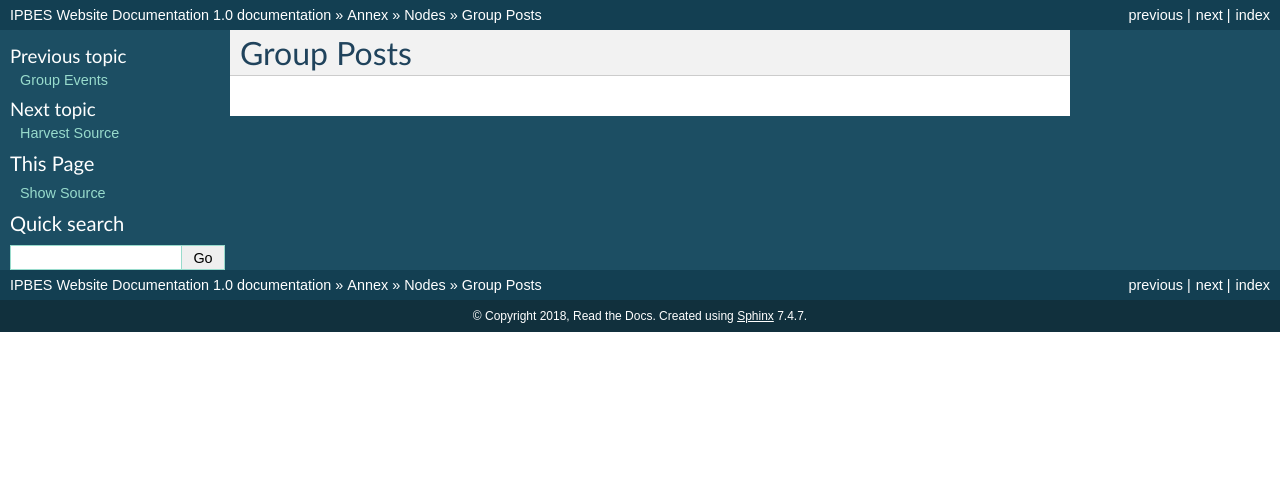
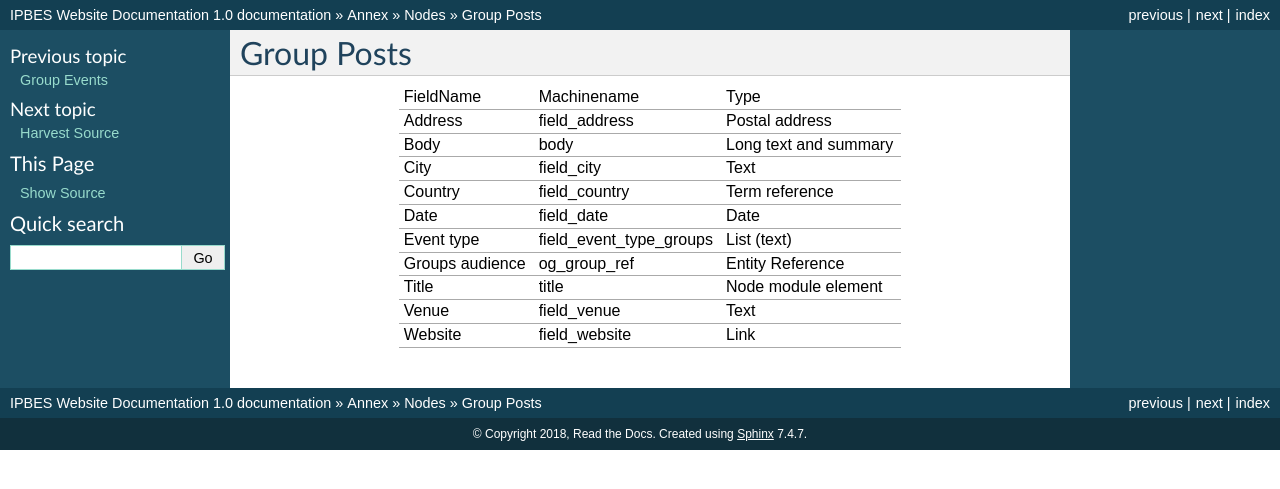
Before and after one commit to ipbes/ipbeswebdocs, a Sphinx documentation site: the page built from docs/annex/nodes/group-posts.rst, in a window 1280 px wide. Shown: the top 489 px of the page. Built offline with Sphinx 7.4.7, drawn with Linux system fonts in a browser that asks for light colours; pages that are not in the unit, such as notebooks, are missing from menus.

Commit message:
Update group-posts.rst

```diff
--- a/docs/annex/nodes/group-posts.rst
+++ b/docs/annex/nodes/group-posts.rst
@@ -1,2 +1,25 @@
 Group Posts
 ===========
++-----------------+-------------------------+-----------------------+
+| FieldName       | Machinename             | Type                  |
++-----------------+-------------------------+-----------------------+
+| Address         | field_address           | Postal address        |
++-----------------+-------------------------+-----------------------+
+| Body            | body                    | Long text and summary |
++-----------------+-------------------------+-----------------------+
+| City            | field_city              | Text                  |
++-----------------+-------------------------+-----------------------+
+| Country         | field_country           | Term reference        |
++-----------------+-------------------------+-----------------------+
+| Date            | field_date              | Date                  |
++-----------------+-------------------------+-----------------------+
+| Event type      | field_event_type_groups | List (text)           |
++-----------------+-------------------------+-----------------------+
+| Groups audience | og_group_ref            | Entity Reference      |
++-----------------+-------------------------+-----------------------+
+| Title           | title                   | Node module element   |
++-----------------+-------------------------+-----------------------+
+| Venue           | field_venue             | Text                  |
++-----------------+-------------------------+-----------------------+
+| Website         | field_website           | Link                  |
++-----------------+-------------------------+-----------------------+
```
